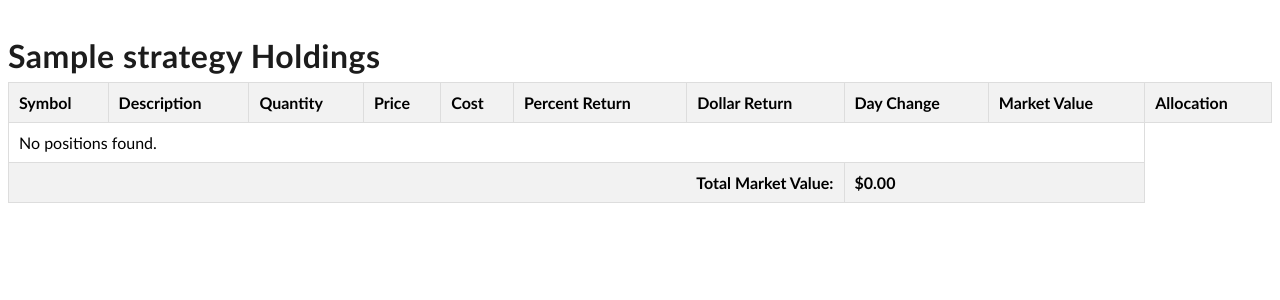
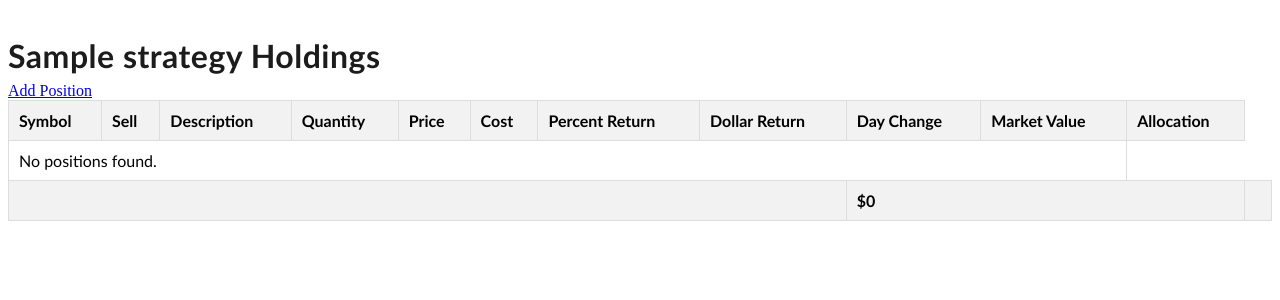
Before and after one commit to ryanlharper/Portfolio-Manager, a Django app: page /positions/1/ in a window 1280 px wide. Shown: the part 26-326 px from the top of the page. Run offline with Django 3.2, Linux system fonts and the light colour scheme; a user stored in the database is signed in; tables that the repository leaves empty hold one stand-in row (values such as "Sample post").

Commit message:
add sell transactions

```diff
--- a/investment/templates/positions.html
+++ b/investment/templates/positions.html
@@ -4,10 +4,12 @@
 {{ block.super }}
 {% load humanize %}
   <h2>{{ strategy.name }} Holdings</h2>
+  <a href="{% url 'add_position' strategy_id=strategy.id %}">Add Position</a>
   <table>
     <thead>
       <tr>
         <th>Symbol</th>
+        <th>Sell</th>
         <th>Description</th>
         <th>Quantity</th>
         <th>Price</th>
@@ -23,10 +25,19 @@
       {% for position in positions %}
       <tr>
         <td>{{ position.symbol|upper }}</td>
+        {% if position.symbol == '*USD' %}
+        <td></td>
+        {% else %}
+        <td>
+          <a href="{% url 'sell_position' strategy_id=strategy.id symbol=position.symbol %}">
+            <button class="my-button">Sell</button>
+          </a>
+        </td>
+        {% endif %}
         <td>{{ position.description }}</td>
         <td>{{ position.quantity|floatformat:"0"|intcomma }}</td>
-        <td>${{ position.price|floatformat:"2" }}</td>
-        <td>${{ position.cost|floatformat:"2" }}</td>
+        <td>${{ position.price|floatformat:"2"|intcomma }}</td>
+        <td>${{ position.cost|floatformat:"2"|intcomma }}</td>
         {% if position.pct_change < 0 %}
           <td><span class="negative">{{ position.pct_change|floatformat:"2" }}%</span></td>
         {% else %}
@@ -47,12 +58,13 @@
       </tr>
       {% empty %}
       <tr>
-        <td colspan="9">No positions found.</td>
+        <td colspan="10">No positions found.</td>
       </tr>
       {% endfor %}
       <tr>
-        <td colspan = "7", style="text-align: right; font-weight:bold">Total Market Value:     </td>
-        <td colspan="2", style="text-align: left; font-weight:bold">${{ total_portfolio_value|floatformat:"2"|intcomma }}</td>
+        <td colspan = "8"></td>
+        <td colspan="3", style="font-weight:bold">${{ total_portfolio_value|floatformat:"0"|intcomma }}</td>
+        <td></td>
       </tr>
     </tbody>
   </table>
--- a/investment/templates/transactions_list.html
+++ b/investment/templates/transactions_list.html
@@ -25,7 +25,7 @@
     </tr>
     {% empty %}
     <tr>
-        <td colspan="5">No transactions found.</td>
+        <td colspan="6">No transactions found.</td>
     </tr>
 {% endfor %}
 </table>
--- a/investment/views.py
+++ b/investment/views.py
@@ -1,6 +1,6 @@
 from django.contrib.auth.decorators import login_required
 from django.shortcuts import render, redirect, get_object_or_404
-from investment.forms import NewStrategyForm, AddPositionForm
+from investment.forms import NewStrategyForm, AddPositionForm, SellPositionForm
 from investment.models import Strategy, Transaction, Position
 from decimal import Decimal
 
@@ -14,6 +14,18 @@
     else:
         form = NewStrategyForm(user=request.user)
     return render(request, 'add_strategy.html', {'form': form})
+
+@login_required
+def delete_strategy(request):
+    if request.method == 'POST':
+        strategy_id = request.POST.get('strategy')
+        strategy = Strategy.objects.get(id=strategy_id, user=request.user)
+        strategy.delete()
+        return redirect('strategies_list')
+    else:
+        strategies = Strategy.objects.filter(user=request.user).order_by('name')
+        context = {'strategies': strategies}
+        return render(request, 'delete_strategy.html', context)
 
 @login_required
 def strategies_list(request):
@@ -81,6 +93,10 @@
             except Position.DoesNotExist:
                 position = None
 
+            cash_position = Position.objects.get(user=request.user, symbol='*USD', strategy=strategy)
+            if cash_position.quantity < cost * quantity:
+                return redirect('failure')
+
             if position is None:
                 position = Position.objects.create(
                 user=user,
@@ -115,7 +131,7 @@
                 date=date,
                 )
             transaction.save()
-            return redirect('success')
+            return redirect('positions', strategy_id=strategy_id)
 
     context = {
         'form': form
@@ -127,3 +143,60 @@
 
 def failure_view(request):
     return render(request, 'failure.html')
+
+def sell_position(request, strategy_id, symbol):
+    strategy = get_object_or_404(Strategy, id=strategy_id)
+
+    if request.method == 'POST':
+        form = SellPositionForm(request.POST, symbol=symbol, strategy=strategy.id, user=request.user)
+        if request.method == 'POST':
+            if form.is_valid():
+                # process the form data and redirect to a success page
+                user = request.user
+                cleaned_data = form.cleaned_data
+                type = 'sell'
+                symbol = symbol
+                strategy = strategy
+                quantity = cleaned_data['quantity']
+                cost = cleaned_data['cost']
+                date = cleaned_data['date']
+
+                position = Position.objects.get(user=user, symbol=symbol, strategy=strategy)
+                if quantity > position.quantity:
+                    return redirect('failure')
+                elif quantity < position.quantity:
+                    new_quantity = position.quantity - quantity
+                    position.quantity = new_quantity
+                    position.save()
+                    cash_position = Position.objects.get(user=user, symbol='*USD', strategy=strategy)
+                    cash_position.quantity += cost * quantity
+                    cash_position.save()
+                else:
+                    position_to_delete = Position.objects.get(user=user, symbol=symbol, strategy=strategy)
+                    position_to_delete.delete()
+                    cash_position = Position.objects.get(user=user, symbol='*USD', strategy=strategy)
+                    cash_position.quantity += cost * quantity
+                    cash_position.save()
+
+                transaction = Transaction.objects.create(
+                    user=user,
+                    strategy=strategy,
+                    type=type,
+                    symbol=symbol,
+                    quantity=quantity,
+                    price=cost,
+                    date=date
+                )
+                transaction.save()
+                return redirect('positions', strategy_id=strategy.id)
+
+    else:
+        form = SellPositionForm(symbol=symbol, strategy=strategy.id, user=request.user)
+
+    context = {
+        'form': form,
+        'strategy': strategy,
+        'symbol': symbol
+    }
+
+    return render(request, 'sell_position.html', context)
--- a/pm/urls.py
+++ b/pm/urls.py
@@ -18,7 +18,8 @@
 from django.views.generic.base import TemplateView
 from pm.views import SignUpView
 from investment.views import add_strategy, strategies_list, transactions_list, positions
-from investment.views import add_position, success_view, failure_view
+from investment.views import add_position, success_view, failure_view, delete_strategy
+from investment.views import sell_position
 
 urlpatterns = [
     path('admin/', admin.site.urls),
@@ -26,10 +27,12 @@
     path('', TemplateView.as_view(template_name='home.html'), name='home'),
     path('register/', SignUpView.as_view(), name='register'),
     path('add_strategy/', add_strategy, name='add_strategy'),
+    path('delete_strategy/', delete_strategy, name='delete_strategy'),
     path('strategies/', strategies_list, name='strategies_list'),
     path('transactions/<int:strategy_id>/', transactions_list, name='transactions_list'),
     path('positions/<int:strategy_id>/', positions, name='positions'),
     path('add_position/<int:strategy_id>/', add_position, name='add_position'),
     path('success/', success_view, name='success'),
     path('failure/', failure_view, name='failure'),
+    path('sell/<int:strategy_id>/<str:symbol>/', sell_position, name='sell_position'),
 ]
--- a/static/css/styles.css
+++ b/static/css/styles.css
@@ -72,3 +72,12 @@
     display: none;
   }
 }
+
+.my-button {
+  background-color: #007bff;
+  color: #fff;
+  border: none;
+  padding: 0.5rem 1rem;
+  border-radius: 0.25rem;
+  text-decoration: none;
+}
```
Also changed, not shown: investment/forms.py (+50 -16 lines), investment/templates/delete_strategy.html (added, +20 -0 lines), investment/templates/sell_position.html (added, +13 -0 lines), investment/templates/strategies_list.html (+6 -2 lines).
